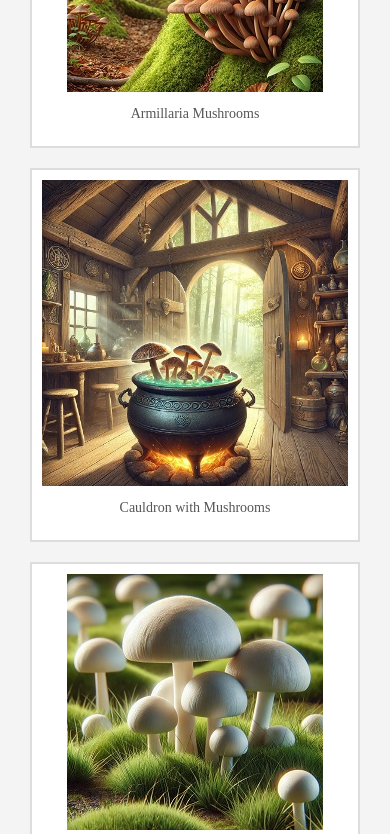
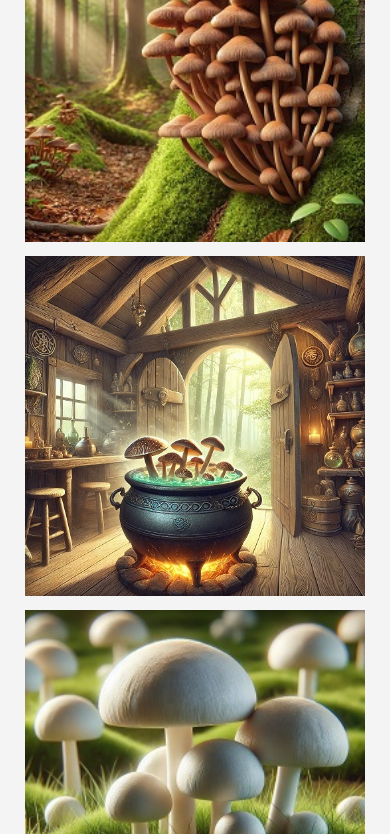
Before and after one commit to OlenaMyroshnykova/ImagesGallery, a plain HTML site: page index.html in a window 390 px wide. Shown: the part 1166-2000 px from the top of the page. Drawn offline with Linux system fonts and the light colour scheme.

Commit message:
Fixed slyles, index

```diff
--- a/index.html
+++ b/index.html
@@ -11,35 +11,35 @@
     <div class="gallery">
         <div class="gallery-item">
             <img src="images/agaric.jpg" alt="Agaric Mushroom">
-            <p>Agaric Mushroom</p>
+            <!-- <p>Agaric Mushroom</p> -->
         </div>
         <div class="gallery-item">
             <img src="images/allinone.jpg" alt="Forest Mushrooms">
-            <p>Forest Mushrooms</p>
+            <!-- <p>Forest Mushrooms</p> -->
         </div>
         <div class="gallery-item">
             <img src="images/armillaria.jpg" alt="Armillaria Mushrooms">
-            <p>Armillaria Mushrooms</p>
+            <!-- <p>Armillaria Mushrooms</p> -->
         </div>
         <div class="gallery-item">
             <img src="images/cauldron.jpg" alt="Cauldron with Mushrooms">
-            <p>Cauldron with Mushrooms</p>
+            <!-- <p>Cauldron with Mushrooms</p> -->
         </div>
         <div class="gallery-item">
             <img src="images/champinions.jpg" alt="Champignons">
-            <p>Champignons</p>
+            <!-- <p>Champignons</p> -->
         </div>
         <div class="gallery-item">
             <img src="images/chanterelle.jpg" alt="Chanterelle Mushroom">
-            <p>Chanterelle Mushroom</p>
+            <!-- <p>Chanterelle Mushroom</p> -->
         </div>
         <div class="gallery-item">
             <img src="images/deer1.jpg" alt="Deer in the Forest">
-            <p>Deer in the Forest</p>
+            <!-- <p>Deer in the Forest</p> -->
         </div>
         <div class="gallery-item">
             <img src="images/galery.jpg" alt="Mushroom Bilboard">
-            <p>Mushroom Bilboard</p>
+            <!-- <p>Mushroom Bilboard</p> -->
         </div>
     </div>
 </body>
--- a/styles.css
+++ b/styles.css
@@ -1,4 +1,5 @@
 body {
+    font-family: Arial, sans-serif;
     margin: 0;
     padding: 20px;
     background-color: #f4f4f4;
@@ -16,36 +17,38 @@ h1 {
 }
 
 .gallery-item {
-    flex: 1 1 calc(25% - 20px);
-    margin: 10px;
-    background-color: white;
-    border: 2px solid #ddd;
-    padding: 10px;
-    text-align: center;
+    flex: 1 1 calc(25% - 10px);
+    margin: 5px;
     box-sizing: border-box;
+    overflow: hidden;
 }
 
 .gallery-item img {
-    max-width: 100%;
+    width: 100%;
     height: auto;
+    object-fit: cover;
 }
 
 .gallery-item p {
-    margin-top: 10px;
+    margin-top: 5px;
     font-size: 14px;
     color: #555;
 }
 
-
 @media (max-width: 1024px) {
     .gallery-item {
-        flex: 1 1 calc(50% - 20px);
+        flex: 1 1 calc(33.33% - 10px);
     }
 }
 
-
 @media (max-width: 600px) {
     .gallery-item {
-        flex: 1 1 calc(100% - 20px);
+        flex: 1 1 calc(50% - 10px);
     }
 }
+
+@media (max-width: 400px) {
+    .gallery-item {
+        flex: 1 1 100%;
+    }
+}
```
